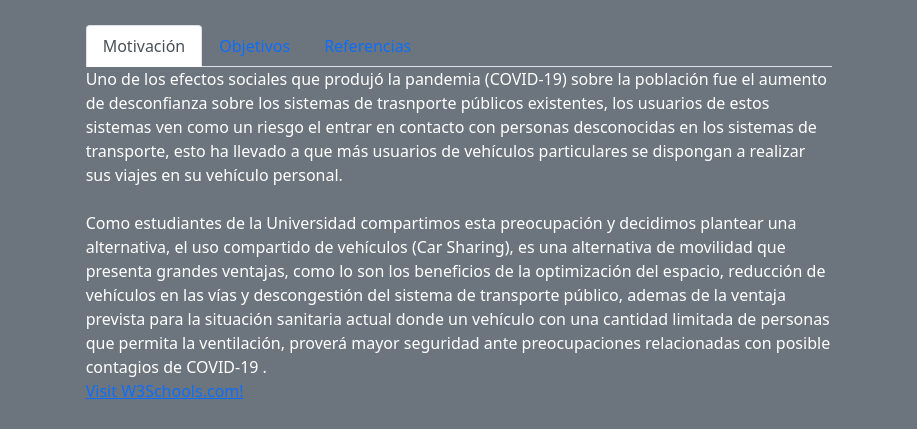
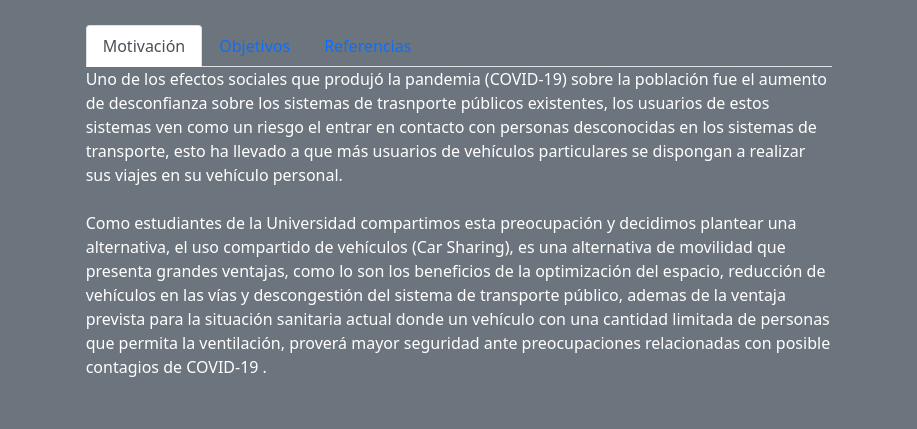
Before and after one commit to Peter24K2G/Car_Sharing_UNAL, a plain HTML site: page index.html in a window 1280 px wide. Shown: the part 698-1127 px from the top of the page, without its empty margins (181-1098 px from the left). After the commit the page ends 1103 px from the top, so only its background shows below. Drawn offline with nearby package versions, Linux system fonts and the light colour scheme.

Commit message:
Update index.html

```diff
--- a/index.html
+++ b/index.html
@@ -91,8 +91,6 @@
       <div class="tab-pane fade" id="profile" role="tabpanel" aria-labelledby="profile-tab">...</div>
       <div class="tab-pane fade" id="contact" role="tabpanel" aria-labelledby="contact-tab">...</div>
     </div>
-
-    <p><a href="Avance_Proyecto.md">Visit W3Schools.com!</a></p>
   </div>
 
 
```
